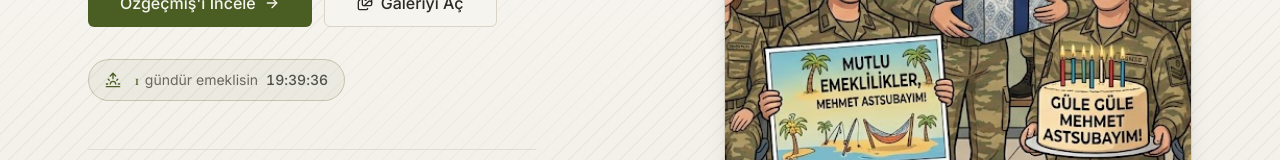
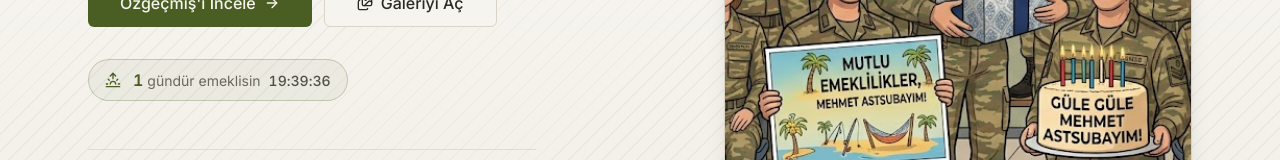
Before and after one commit to dzkkemekli/emekli2, a React (Vite) app: page / in a window 1280 px wide. Shown: the part 561-721 px from the top of the page. Built offline with nearby package versions, Linux system fonts and the light colour scheme.

Commit message:
fix: use sans font for counter digits so 1 renders correctly

```diff
--- a/src/components/sections/RetirementCounter.jsx
+++ b/src/components/sections/RetirementCounter.jsx
@@ -77,7 +77,7 @@ export default function RetirementCounter() {
           initial={{ opacity: 0, y: 4 }}
           animate={{ opacity: 1, y: 0 }}
           transition={{ duration: 0.25 }}
-          className="font-serif text-base font-semibold tabular-nums text-primary"
+          className="text-base font-semibold tabular-nums text-primary"
         >
           {countedDays}
         </motion.span>{" "}
```
